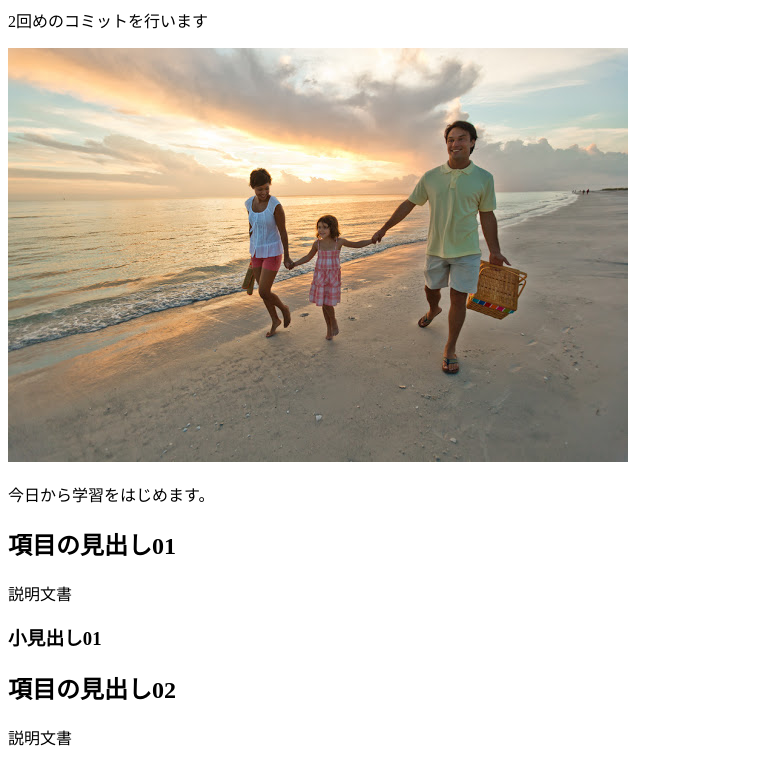
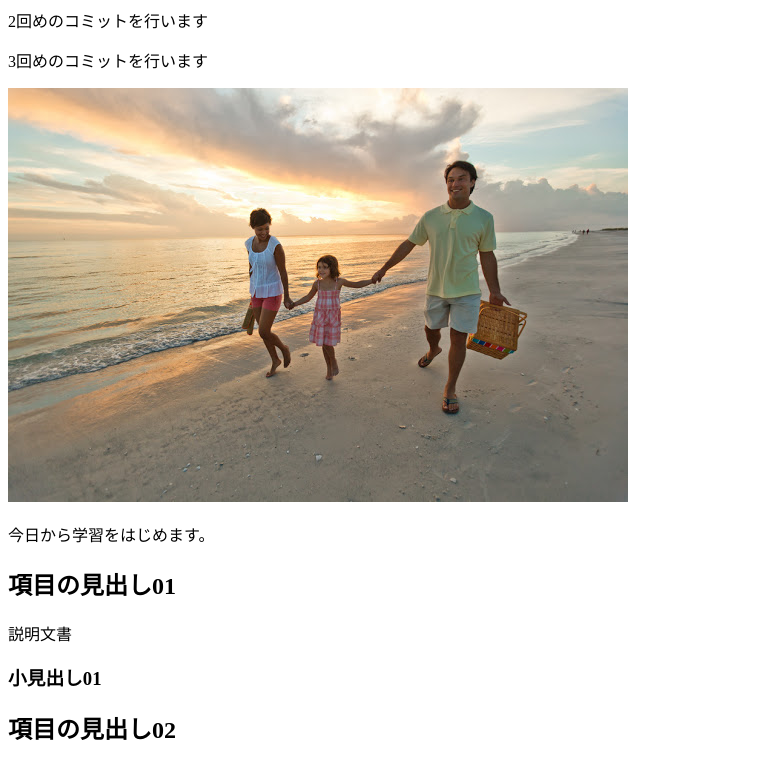
Before and after one commit to Attsu-gmail/lesson01_test, a plain HTML site: page index.html in a window 1280 px wide. Shown: the part 81-843 px from the top of the page, without its empty margins (0-777 px from the left). Drawn offline with Linux system fonts and the light colour scheme.

Commit message:
3回目のコミット

```diff
--- a/index.html
+++ b/index.html
@@ -8,6 +8,7 @@
 <body>
     <h1>初めてのwebサイト制作 Gitの学習をはじめました</h1>
     <p>2回めのコミットを行います</p>
+    <p>3回めのコミットを行います</p>
     <p><img src="abc.jpg" alt="家族旅行"></p>
 
 
```
